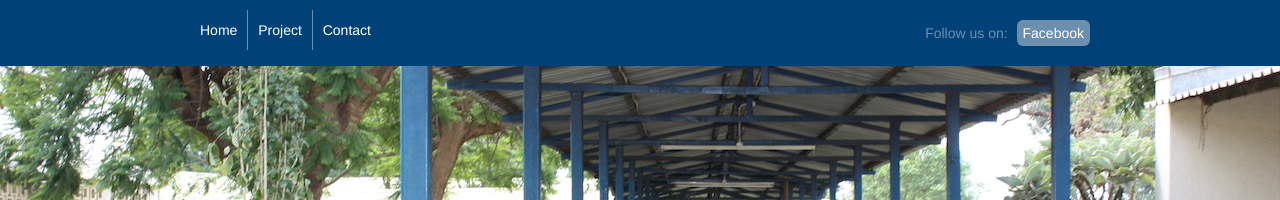
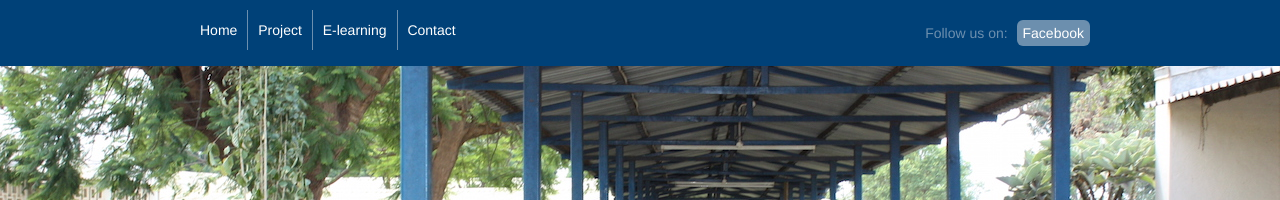
Before and after one commit to ESTHER-MAGNET/em, a Jekyll site: the page built from index.html, in a window 1280 px wide. Shown: the top 200 px of the page. Built offline with Jekyll 4.4.1, drawn with Linux system fonts in a browser that asks for light colours; Markdown is read by kramdown in place of the engine named in the settings.

Commit message:
Added e-learning tab and address forwarding.

```diff
--- a/_includes/header.html
+++ b/_includes/header.html
@@ -3,6 +3,7 @@
     <nav id="nav">
       <a {% if page.title == "Home" %}class="active"{% endif %} href="{{site.baseurl}}/index.html">Home</a>
       <a {% if page.title == "Project" %}class="active"{% endif %} href="{{site.baseurl}}/project/">Project</a>
+      <a {% if page.title == "Project" %}class="active"{% endif %} href="http://www.esther-magnet.org/moodle" target='_blank'>E-learning</a>
       <a {% if page.title == "Contact" %}class="active"{% endif %} href="{{site.baseurl}}/contact">Contact</a>
     </nav>
     <div id="social">
--- /dev/null
+++ b/elearning/index.html
@@ -0,0 +1,3 @@
+<head>
+<meta target='_blank' http-equiv="refresh" content="0; URL=http://esther-magnet.org/moodle">
+</head>
```
Also changed, not shown: 11 other files.
